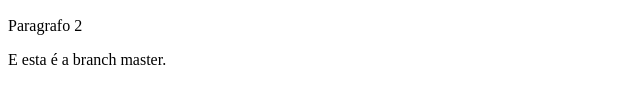
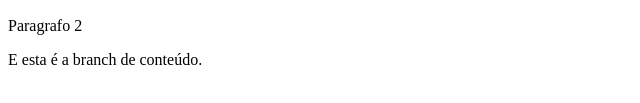
Before and after one commit to KauanCSS/Projeto-teste, a plain HTML site: page index.html in a window 1280 px wide. Shown: the part 195-298 px from the top of the page, 0-640 px from the left. Drawn offline with Linux system fonts and the light colour scheme.

Commit message:
update conteudo

```diff
--- a/index.html
+++ b/index.html
@@ -18,7 +18,7 @@
             <h2>Artigo 2</h2>
             <p>Paragrafo 2</p>
         </article>
-        <p>E esta é a branch master.</p>
+        <p>E esta é a branch de conteúdo.</p>
     </main>
 
 </body>
```
